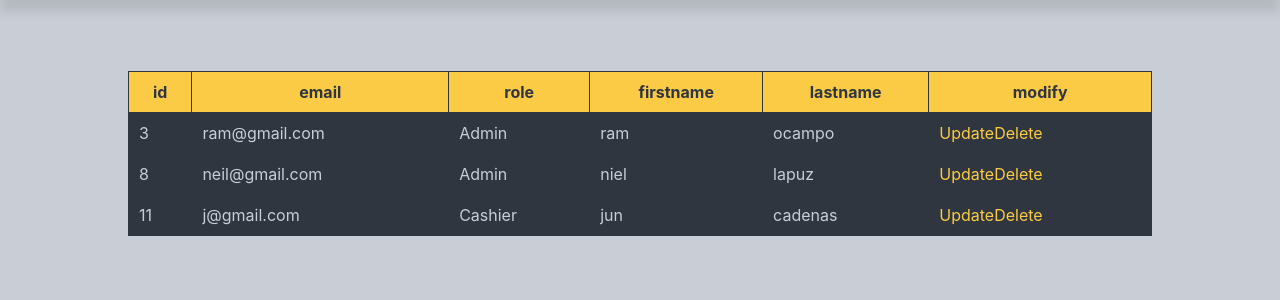
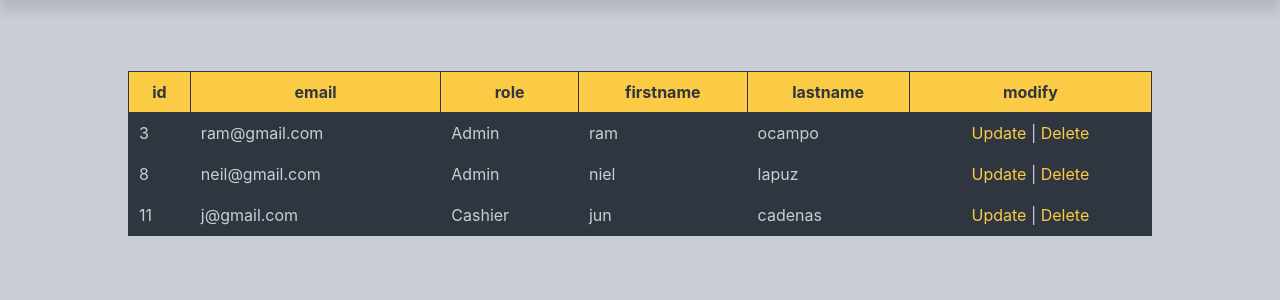
Before and after one commit to Baji0202/pos, a PHP site: page /admin_side/user_settings.php in a window 1280 px wide. Shown: the part 71-371 px from the top of the page. Run offline with PHP 8.4, Linux system fonts and the light colour scheme; the visitor is signed in with stand-in values (Sample User, id 1); data comes from the database, SQL or seed files in the repository.

Commit message:
css ulit

```diff
--- a/admin_side/items_settings.php
+++ b/admin_side/items_settings.php
@@ -56,7 +56,7 @@
                 echo "<td>" . $row["Category"] . "</td>";
                 echo "<td>" . $row["Style"] . "</td>";
                 echo "<td>" . $row["Price"] . "</td>";
-                echo "<td><a href='#'>Update</a> <a href='#'>Delete</a></td>";
+                echo "<td><a href='#'>Update</a> | <a href='#'>Delete</a></td>";
                 echo "</tr>";
             }
             echo "</table>";
--- a/admin_side/user_settings.php
+++ b/admin_side/user_settings.php
@@ -61,7 +61,7 @@ if (!isset($_SESSION['user_id'])){
         echo "<td>" . $fname ."</td>";
         echo "<td>" . $lname . "</td>";
         if ($role != 'admin') {
-            echo "<td><a href='update_user.php?id=$user_id'; ?>Update<a href='delete_user.php?id=$user_id'; ?>Delete</a></td>";
+            echo "<td class='modify'><a href='update_user.php?id=$user_id'; ?>Update </a> | <a href='delete_user.php?id=$user_id'; ?>Delete</a></td>";
         } else {
             echo "<td></td>";
         }
```
